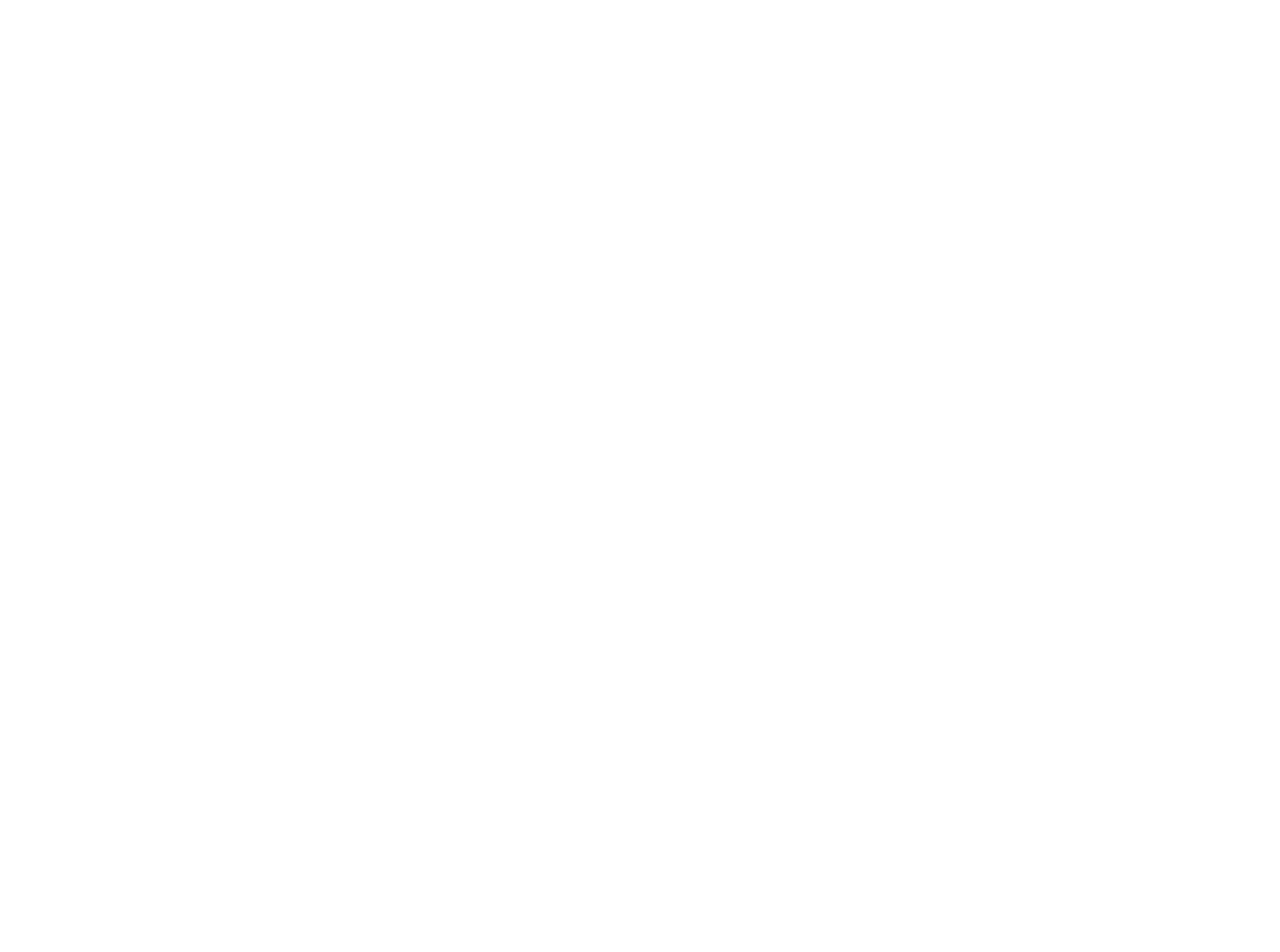
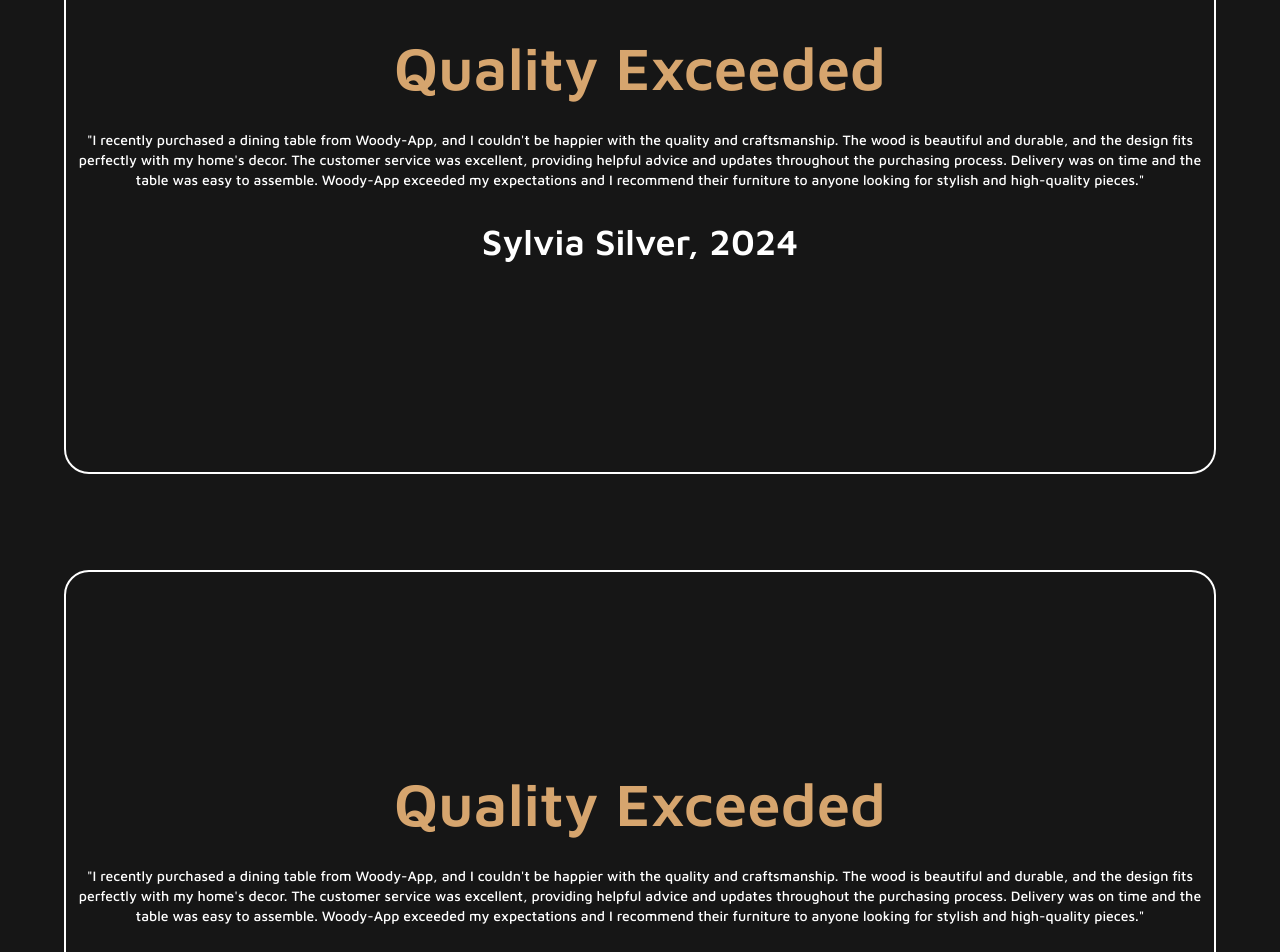
Before and after one commit to durianbeetroot/woody, a Next.js app in the folder woody-app/: page /reviews in a window 1280 px wide. Shown: the part 1000-1952 px from the top of the page. Before the commit the page ends 978 px from the top, so only its background shows below. Built offline with nearby package versions, Linux system fonts and the light colour scheme.

Commit message:
penyesuaian tampilan

```diff
--- a/woody-app/app/reviews/page.js
+++ b/woody-app/app/reviews/page.js
@@ -1,8 +1,15 @@
 import Header from '@/components/Header';
 import Hero from '@/components/Hero';
 import Footer from '@/components/Footer'
+import { Col, Container, Row } from 'react-bootstrap';
+import Link from 'next/link';
 
-export default function Page(){
+const borderstyle = {
+    border: "2px solid white",
+    borderRadius: "25px"
+}
+
+export default function Page() {
     return (
         <div className="bg-1">
             <Header />
@@ -11,6 +18,55 @@ export default function Page(){
                 text1="Reviews"
                 text2="Welcome to the Customer Reviews section of Woody-App. Here, you can read authentic feedback from our users. Their experiences and insights help us continuously improve and provide the best service possible. Explore what our customers have to say about Woody-App."
             />
+            <Container fluid calssName="pb-24">
+                <Row className='pt-24 px-16'>
+                    <Col className="flex flex-col justify-center relative h-[80vh] text-center" style={borderstyle}>
+                        <h1 className="f-2 text-6xl font-semibold txt-2">
+                            Quality Exceeded
+                        </h1><br />
+                        <h1 className="f-2 text-sm text-white text-center">
+                            "I recently purchased a dining table from Woody-App, and I
+                            couldn't be happier with the quality and
+                            craftsmanship. The wood is beautiful and
+                            durable, and the design fits perfectly with my
+                            home's decor. The customer service was excellent,
+                            providing helpful advice and updates throughout
+                            the purchasing process. Delivery was on time
+                            and the table was easy to assemble. Woody-App
+                            exceeded my expectations and I recommend their
+                            furniture to anyone looking for stylish and
+                            high-quality pieces."
+                        </h1><br />
+                        <h1 className="f-2 text-4xl font-semibold text-white">
+                            Sylvia Silver, 2024
+                        </h1>
+                    </Col>
+                </Row>
+                <Row className='pt-24 px-16'>
+                    <Col className="flex flex-col justify-center relative h-[80vh] text-center" style={borderstyle}>
+                        <h1 className="f-2 text-6xl font-semibold txt-2">
+                            Quality Exceeded
+                        </h1><br />
+                        <h1 className="f-2 text-sm text-white text-center">
+                            "I recently purchased a dining table from Woody-App, and I
+                            couldn't be happier with the quality and
+                            craftsmanship. The wood is beautiful and
+                            durable, and the design fits perfectly with my
+                            home's decor. The customer service was excellent,
+                            providing helpful advice and updates throughout
+                            the purchasing process. Delivery was on time
+                            and the table was easy to assemble. Woody-App
+                            exceeded my expectations and I recommend their
+                            furniture to anyone looking for stylish and
+                            high-quality pieces."
+                        </h1><br />
+                        <h1 className="f-2 text-4xl font-semibold text-white">
+                            Sylvia Silver, 2024
+                        </h1>
+                    </Col>
+                </Row>
+                <Row className='pt-24 px-16'></Row>
+            </Container>
             <Footer
                 backgroundImage="img/footer.jpg"
             />
```
